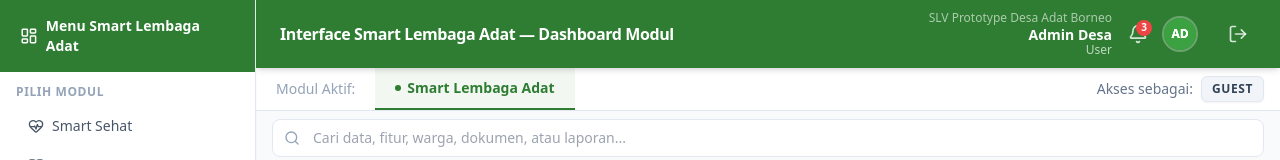
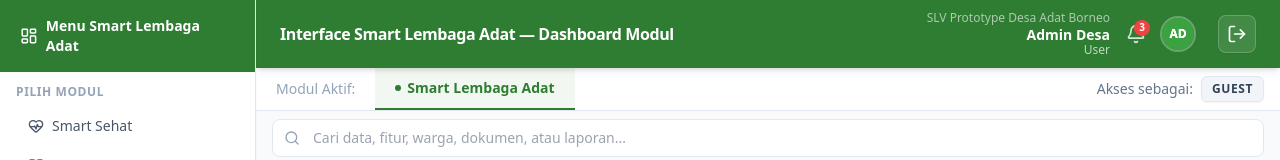
Before and after one commit to Hexheronjan/Web_desa_borneo, a Next.js app: page /adat in a window 1280 px wide. Shown: the top 160 px of the page. Built offline with nearby package versions, Linux system fonts and the light colour scheme; no server answers.

Commit message:
Fix: Final logout stability and role persistence

```diff
--- a/src/auth.ts
+++ b/src/auth.ts
@@ -25,11 +25,15 @@ export const authConfig = {
       }
       return session;
     },
-    async jwt({ token, user }) {
+    async jwt({ token, user, trigger, session }) {
       if (user) {
         token.role = (user as any).role;
         token.id = user.id;
         token.wargaId = (user as any).wargaId;
+      }
+      // Handle session update if needed
+      if (trigger === "update" && session) {
+        return { ...token, ...session };
       }
       return token;
     },
--- a/src/components/layout/AppHeader.tsx
+++ b/src/components/layout/AppHeader.tsx
@@ -45,12 +45,15 @@ export function AppHeader() {
           </AvatarFallback>
         </Avatar>
         <button
-          onClick={() => signOut({ redirect: true, callbackUrl: "/login" })}
-          className="ml-2 p-2 rounded-lg hover:bg-white/20 transition-all flex items-center justify-center group"
-          title="Keluar dari Sistem"
+          onClick={async () => {
+            await signOut({ redirect: true, callbackUrl: "/login" });
+          }}
+          className="ml-2 p-2 rounded-lg bg-white/10 hover:bg-white/20 transition-all flex items-center justify-center border border-white/20 shadow-sm"
         >
-          <LogOut size={20} className="text-white/80 group-hover:text-white" />
+          <LogOut size={20} className="text-white" />
+          <span className="sr-only">Keluar</span>
         </button>
+
 
       </div>
     </header>
--- a/src/components/layout/RoleTabs.tsx
+++ b/src/components/layout/RoleTabs.tsx
@@ -7,8 +7,9 @@ import { useSession } from "next-auth/react";
 export function RoleTabs() {
   const pathname = usePathname();
   const modul = getModulFromPath(pathname);
-  const { data: session } = useSession();
-  const userRole = session?.user?.role || "guest";
+  const { data: session, status } = useSession();
+  const userRole = session?.user?.role || (status === "loading" ? "..." : "guest");
+
 
   // Mapping role database ke label UI yang rapi
   const roleLabels: Record<string, string> = {
```
